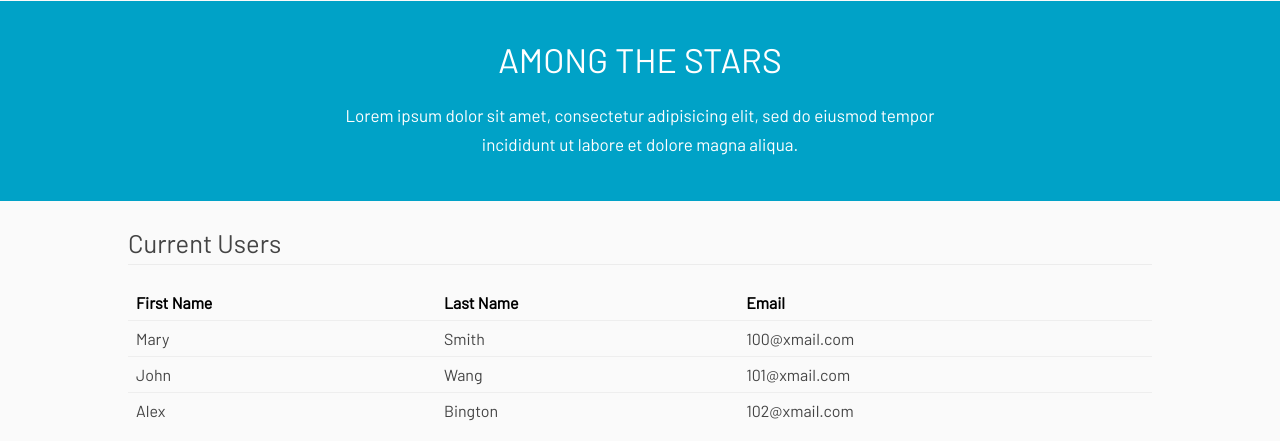
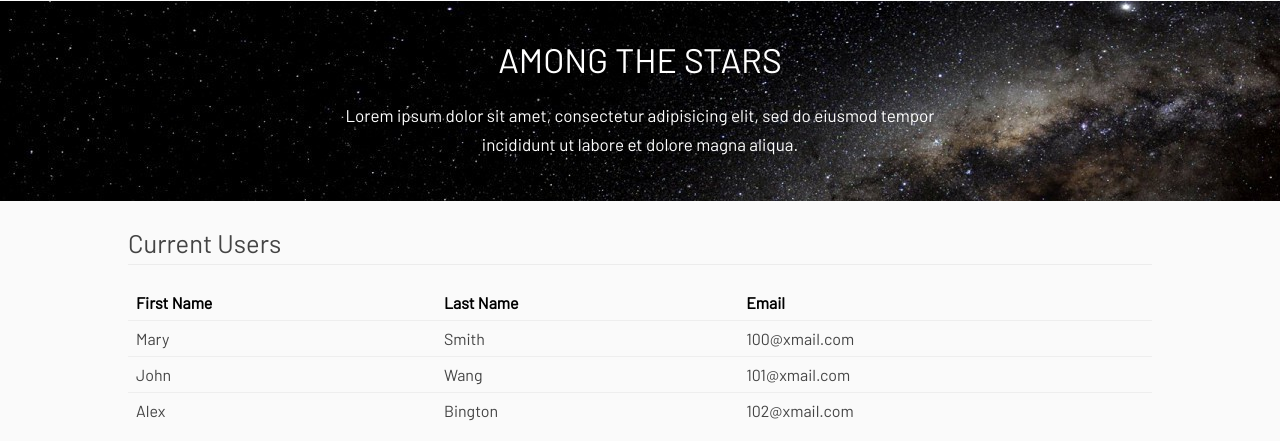
Before and after one commit to manymeeting/CoolCompany, a PHP site: page /users.php in a window 1280 px wide. Shown: the part 72-513 px from the top of the page. Run offline with PHP 8.4, Linux system fonts and the light colour scheme; the visitor is signed in with stand-in values (Sample User, id 1).

Commit message:
add new banner background image

```diff
--- a/css/home.css
+++ b/css/home.css
@@ -2,7 +2,8 @@
 .coolcp_banner
 {
   height: 350px;
-  background-color: #00a2c7;
+  background-image: url("../images/banner_bg.jpg");
+  background-repeat: no-repeat;
   color: #ffffff;
 }
 
--- a/css/users.css
+++ b/css/users.css
@@ -2,6 +2,7 @@
 .coolcp_banner
 {
 	height: 200px;
-  	background-color: #00a2c7;
+  	background-image: url("../images/banner_bg.jpg");
+  	background-repeat: no-repeat;
   	color: #ffffff;
 }
```
Also changed, not shown: images/banner_bg.jpg (added).
